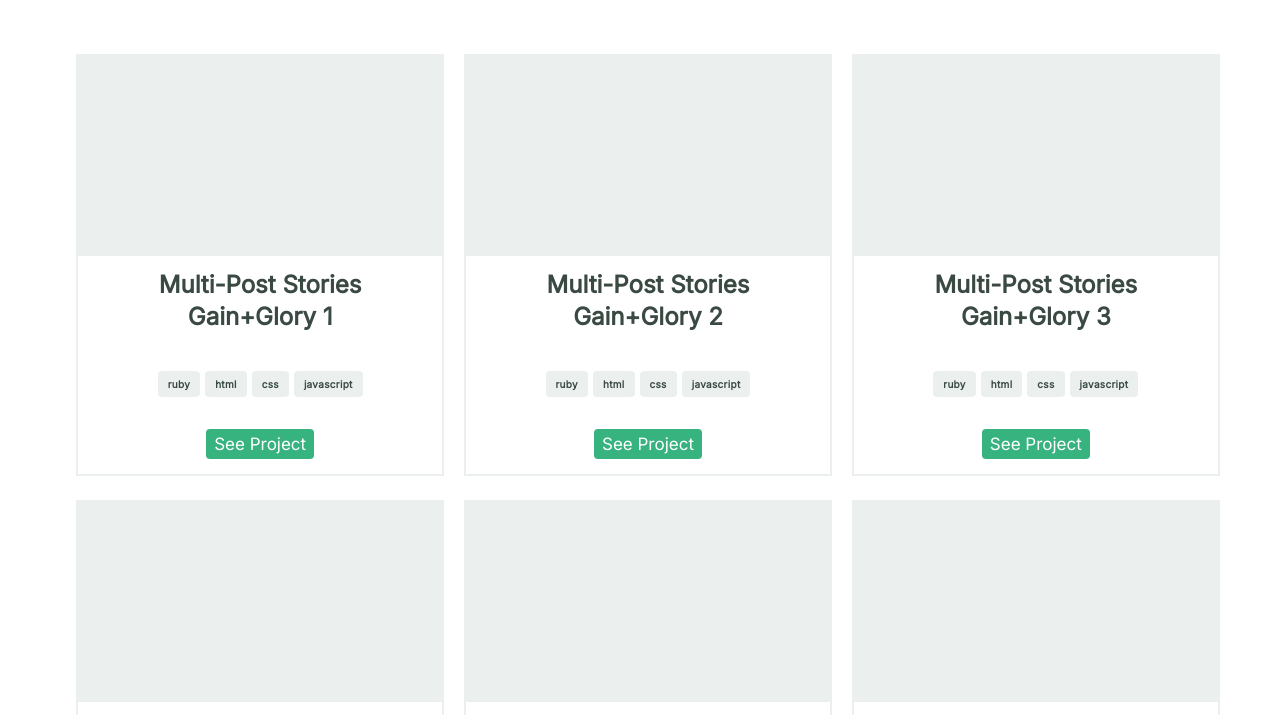
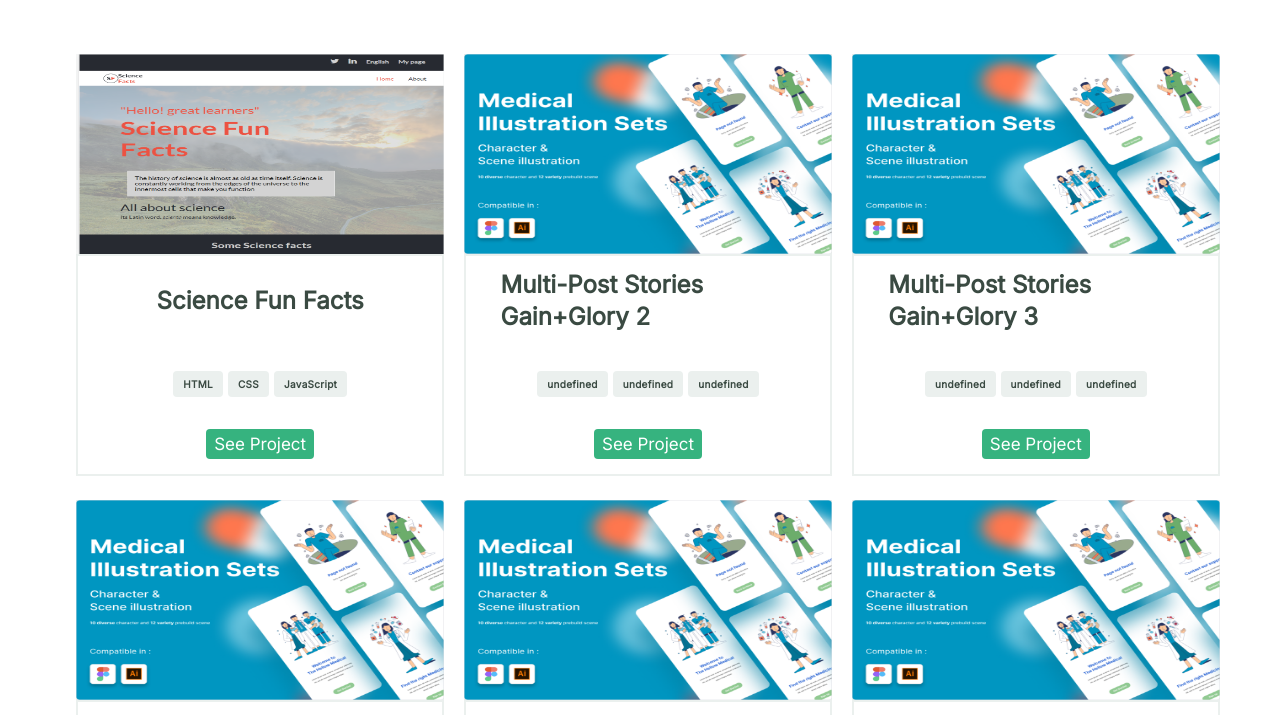
Before and after one commit to oguntayomicheal/Portfolio, a website: page index.html in a window 1280 px wide. Shown: the part 746-1461 px from the top of the page. Drawn offline with Linux system fonts and the light colour scheme.

Commit message:
Add Sciece fun facts project to portfolio

```diff
--- a/js/projects.js
+++ b/js/projects.js
@@ -1,17 +1,17 @@
 const projectData = [
     {
-        name : "Multi-Post Stories Gain+Glory 1",
-        description : "Lorem Ipsum is simply dummy text of the printing and typesetting industry. Lorem Ipsum has been the industry's standard dummy text ever since the 1500s, when an unknown printer took a galley of type and scrambled it 1960s with the releaLorem Ipsum is simply dummy text of the printing and typesetting industry. Lorem Ipsum has been the industry's standard dummy text ever since the 1500s, when an unknown printer took a galley of type and scrambled it 1960s with the relea",
-        featuredImage : "./images/Project-images/Snapshoot_Portfolio.png",
-        technologies : {lang1 : "ruby", lang2 : "html", lang3 : "css",lang4 :  "javascript"},
-        liveLink : " https://mike-devloper.github.io/Portfolio-Mobile/",
-        sourceLink : "https://github.com/Mike-devloper/Portfolio-Mobile",
+        name : "Science Fun Facts",
+        description : "This is a website for learners to check out Science Facts, famous scientists, and also ongoing scientific research works.",
+        featuredImage : "./images/Project-images/Sci_facts.png",
+        technologies : {lang1 : "HTML", lang2 : "CSS", lang3 : "JavaScript"},
+        liveLink : "https://oguntayomicheal.github.io/Module-1-Microverse-Capstone-project-/",
+        sourceLink : "https://github.com/oguntayomicheal/Module-1-Microverse-Capstone-project-",
     },
     {
       name : "Multi-Post Stories Gain+Glory 2",
       description : "Lorem Ipsum is simply dummy text of the printing and typesetting industry. Lorem Ipsum has been the industry's standard dummy text ever since the 1500s, when an unknown printer took a galley of type and scrambled it 1960s with the releaLorem Ipsum is simply dummy text of the printing and typesetting industry. Lorem Ipsum has been the industry's standard dummy text ever since the 1500s, when an unknown printer took a galley of type and scrambled it 1960s with the relea",
       featuredImage : "./images/Project-images/Snapshoot_Portfolio.png",
-      technologies : {lang1 : "ruby", lang2 : "html", lang3 : "css",lang4 :  "javascript"},
+      technologies : ["HTML","CSS","JavaScript"],
       liveLink : " https://mike-devloper.github.io/Portfolio-Mobile/",
       sourceLink : "https://github.com/Mike-devloper/Portfolio-Mobile",
   },
@@ -19,7 +19,7 @@ const projectData = [
     name : "Multi-Post Stories Gain+Glory 3",
     description : "Lorem Ipsum is simply dummy text of the printing and typesetting industry. Lorem Ipsum has been the industry's standard dummy text ever since the 1500s, when an unknown printer took a galley of type and scrambled it 1960s with the releaLorem Ipsum is simply dummy text of the printing and typesetting industry. Lorem Ipsum has been the industry's standard dummy text ever since the 1500s, when an unknown printer took a galley of type and scrambled it 1960s with the relea",
     featuredImage : "./images/Project-images/Snapshoot_Portfolio.png",
-    technologies : {lang1 : "ruby", lang2 : "html", lang3 : "css",lang4 :  "javascript"},
+    technologies : ["HTML","CSS","JavaScript"],
     liveLink : " https://mike-devloper.github.io/Portfolio-Mobile/",
     sourceLink : "https://github.com/Mike-devloper/Portfolio-Mobile",
 },
@@ -27,7 +27,7 @@ const projectData = [
   name : "Multi-Post Stories Gain+Glory 4",
   description : "Lorem Ipsum is simply dummy text of the printing and typesetting industry. Lorem Ipsum has been the industry's standard dummy text ever since the 1500s, when an unknown printer took a galley of type and scrambled it 1960s with the releaLorem Ipsum is simply dummy text of the printing and typesetting industry. Lorem Ipsum has been the industry's standard dummy text ever since the 1500s, when an unknown printer took a galley of type and scrambled it 1960s with the relea",
   featuredImage : "./images/Project-images/Snapshoot_Portfolio.png",
-  technologies : {lang1 : "ruby", lang2 : "html", lang3 : "css",lang4 :  "javascript"},
+  technologies : ["HTML","CSS","JavaScript"],
   liveLink : " https://mike-devloper.github.io/Portfolio-Mobile/",
   sourceLink : "https://github.com/Mike-devloper/Portfolio-Mobile",
 },
@@ -35,7 +35,7 @@ const projectData = [
   name : "Multi-Post Stories Gain+Glory 5",
   description : "Lorem Ipsum is simply dummy text of the printing and typesetting industry. Lorem Ipsum has been the industry's standard dummy text ever since the 1500s, when an unknown printer took a galley of type and scrambled it 1960s with the releaLorem Ipsum is simply dummy text of the printing and typesetting industry. Lorem Ipsum has been the industry's standard dummy text ever since the 1500s, when an unknown printer took a galley of type and scrambled it 1960s with the relea",
   featuredImage : "./images/Project-images/Snapshoot_Portfolio.png",
-  technologies : {lang1 : "ruby", lang2 : "html", lang3 : "css",lang4 :  "javascript"},
+  technologies : ["HTML","CSS","JavaScript"],
   liveLink : " https://mike-devloper.github.io/Portfolio-Mobile/",
   sourceLink : "https://github.com/Mike-devloper/Portfolio-Mobile",
 },
@@ -43,7 +43,7 @@ const projectData = [
   name : "Multi-Post Stories Gain+Glory 6",
   description : "Lorem Ipsum is simply dummy text of the printing and typesetting industry. Lorem Ipsum has been the industry's standard dummy text ever since the 1500s, when an unknown printer took a galley of type and scrambled it 1960s with the releaLorem Ipsum is simply dummy text of the printing and typesetting industry. Lorem Ipsum has been the industry's standard dummy text ever since the 1500s, when an unknown printer took a galley of type and scrambled it 1960s with the relea",
   featuredImage : "./images/Project-images/Snapshoot_Portfolio.png",
-  technologies : {lang1 : "ruby", lang2 : "html", lang3 : "css",lang4 :  "javascript"},
+  technologies : ["HTML","CSS","JavaScript"],
   liveLink : " https://mike-devloper.github.io/Portfolio-Mobile/",
   sourceLink : "https://github.com/Mike-devloper/Portfolio-Mobile",
 },
@@ -52,15 +52,14 @@ const projectData = [
   document.querySelector('.project_large_screen').innerHTML = projectData.map(
       (info) => `
       <div class="grid-container">
-          <div class="grid-item1"></div>
+          <div class="grid-item1"><img src= ${info.featuredImage} class="snapshoot1" alt="project image"/> </div>
               <div class="grid-item">
                   <div class="center1">
                       <h3 class="work_title">${info.name}</h3>
                       <div class="boxed_flex">
-                          <div class="boxed">${info.technologies.lang1}</div>
+                         <div class="boxed">${info.technologies.lang1}</div>
                           <div class="boxed">${info.technologies.lang2}</div>
                           <div class="boxed">${info.technologies.lang3}</div>
-                          <div class="boxed">${info.technologies.lang4}</div>
                       </div>
                     <form action="work.html">
                           <button type="button" class="button2 See_Project btn1">See Project</button>
--- a/styles.css
+++ b/styles.css
@@ -378,7 +378,7 @@ a {
   line-height: 32px;
   display: flex;
   align-items: center;
-  text-align: center;
+  justify-content: center;
   color: #3a4a42;
 }
 
@@ -750,3 +750,8 @@ input {
   flex-direction: row-reverse;
   padding-top: 40px;
 }
+
+.snapshoot1 {
+  width: 100%;
+  height: 100%;
+}
```
Also changed, not shown: README.md, images/Project-images/Sci_facts.png (added).
